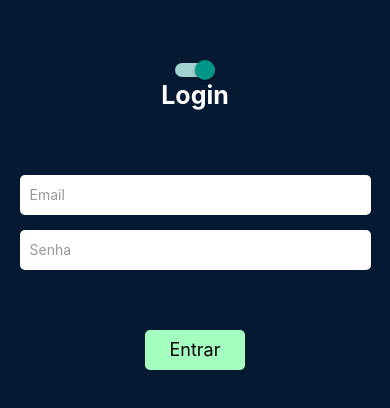
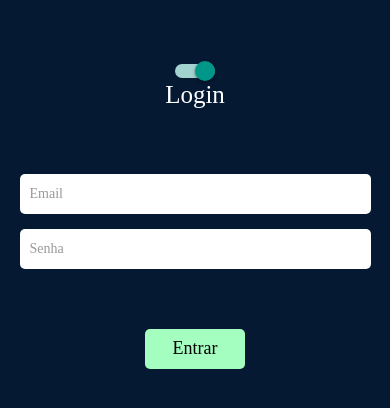
Before and after one commit to over2000/ReactNativeProject, a React Native app: screen /Login in a window 390 px wide. Shown: the part 200-608 px from the top of the page. Built offline with nearby package versions, Linux system fonts and the light colour scheme.

Commit message:
feat: use fonts

```diff
--- a/src/telas/Login/estilos.js
+++ b/src/telas/Login/estilos.js
@@ -3,24 +3,27 @@ import { StyleSheet } from 'react-native'
 export const estilos = (theme) => {
   return StyleSheet.create({
     container: {
+      fontFamily: 'Mitr-Light',
       flex: 1,
       backgroundColor: theme.fundo,
       alignItems: 'center',
       justifyContent: 'center',
     },
     titulo: {
+      fontFamily: 'Mitr-Light',
       fontSize: 25,
-      fontWeight: 'bold',
       color: theme.texto,
       marginBottom: 20,
     },
     inputArea: {
+      fontFamily: 'Mitr-Light',
       height: 200,
       width: '100%',
       alignItems: 'center',
       justifyContent: 'center',
     },
     input: {
+      fontFamily: 'Mitr-Light',
       height: 40,
       width: '90%',
       backgroundColor: theme.input,
@@ -39,6 +42,7 @@ export const estilos = (theme) => {
       marginBottom: 15,
     },
     botaoTexto: {
+      fontFamily: 'Mitr-Light',
       fontSize: 18,
       fontWeight: '400',
       color: theme.preto,
```
